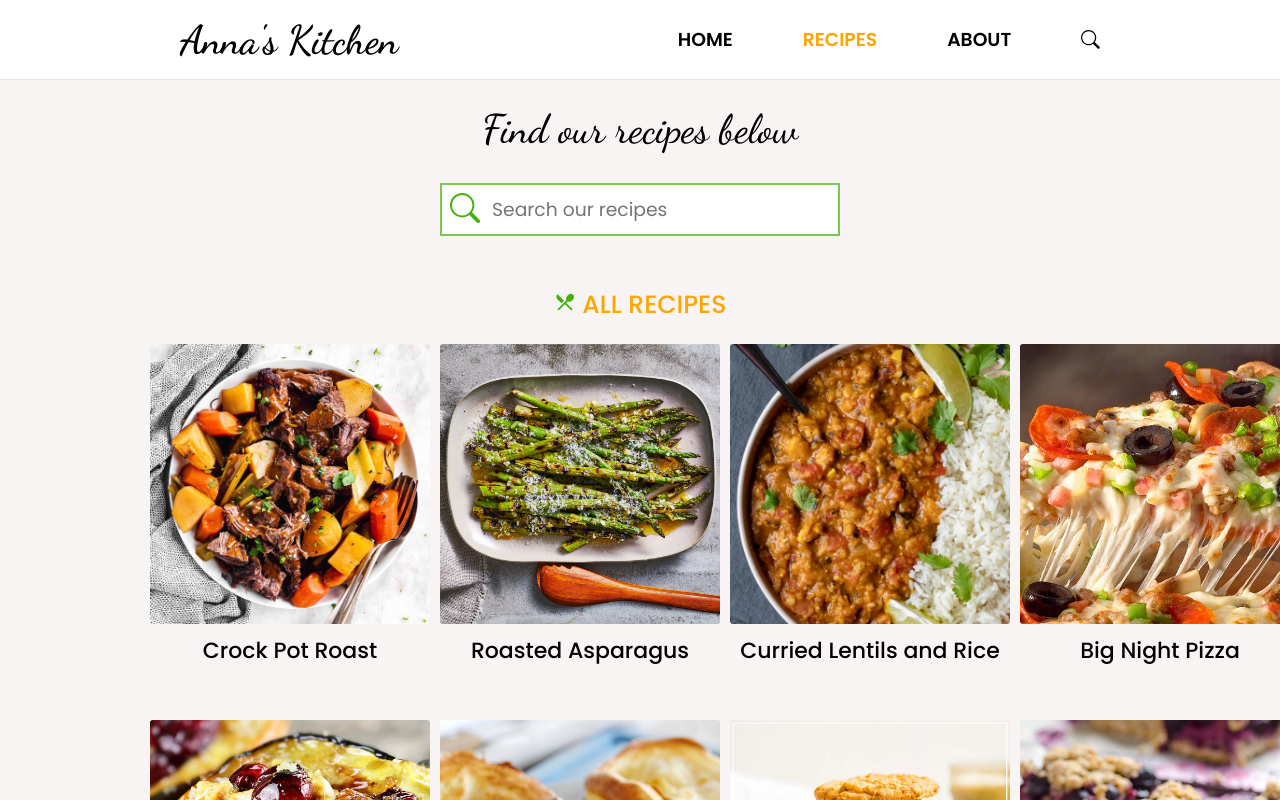
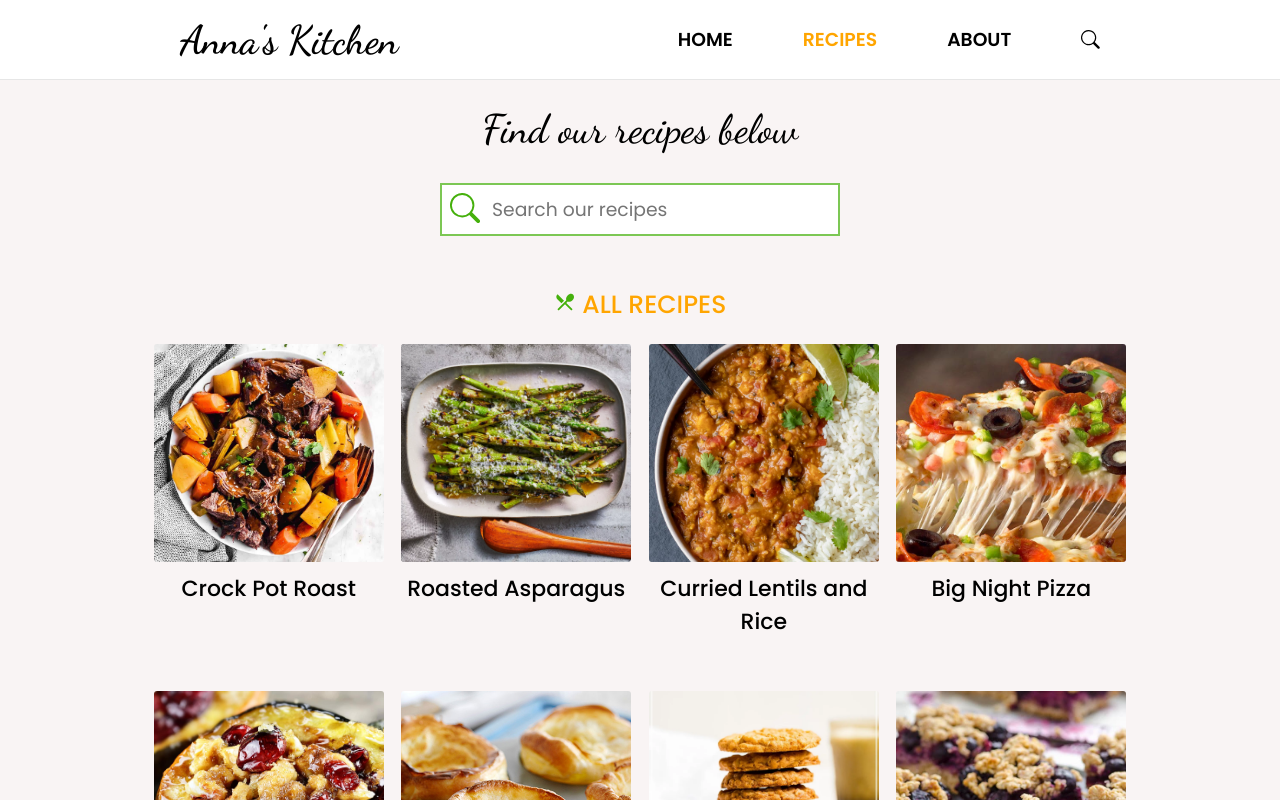
Before and after one commit to AnnaAn01/recipe-website, a React (Create React App) app: page /#/recipe in a window 1280 px wide. Shown: the top 800 px of the page. Built offline with nearby package versions, Linux system fonts and the light colour scheme.

Commit message:
Recipes section refactoring

```diff
--- a/src/components/Recipes/Recipes.css
+++ b/src/components/Recipes/Recipes.css
@@ -72,7 +72,7 @@
   /* background-color: blueviolet; */
 }
 
-.recipes__list-parent {
+/* .recipes__list-parent {
   display: grid;
   grid-template-columns: repeat(4, 1fr);
   grid-template-rows: repeat(3, 1fr);
@@ -80,6 +80,7 @@
   grid-row-gap: 10px;
   margin-top: 2rem;
   height: auto;
+  width: auto;
 }
 
 .recipes__list {
@@ -91,13 +92,71 @@
   flex-direction: column;
   justify-content: flex-start;
   align-items: center;
+}
+
+.recipes__img {
+  width: 100%;
+  height: 28rem;
+  object-fit: cover;
+  justify-content: center;
+  align-items: center;
+  border-radius: 3px;
+} */
+
+.recipes__list-parent {
+  /* c
+  grid-template-columns: repeat(4, 1fr);
+  grid-template-rows: repeat(3, 1fr);
+  grid-column-gap: 10px;
+  grid-row-gap: 10px;
+  margin-top: 2rem;
+  height: auto;
+  width: auto; */
+  display: grid;
+  grid-template-columns: repeat(4, 1fr);
+  grid-template-rows: repeat(3, 1fr);
+  grid-column-gap: 10px;
+  grid-row-gap: 10px;
+  /* background-color: yellow; */
+  width: 100%;
+  height: 100%;
+  margin-top: 2rem;
+}
+
+.recipes__list {
+  /* height: auto;
+  font-size: 2rem;
+  z-index: 1000;
+  width: auto;
+  display: flex;
+  flex-direction: column;
+  justify-content: flex-start;
+  align-items: center; */
+
+  position: relative;
+  /* height: 100%; */
+  font-size: 2rem;
+  z-index: 1000;
+  width: auto;
+  display: flex;
+  flex-direction: column;
+  justify-content: flex-start;
+  align-items: center;
   /* background-color: green; */
 }
 
 .recipes__img {
-  width: 28rem;
+  /* width: 100%;
+  height: 28rem;
   object-fit: cover;
-  height: 28rem;
+  justify-content: center;
+  align-items: center;
+  border-radius: 3px; */
+
+  object-fit: cover;
+  width: 18vw;
+  height: 17vw;
+  padding: 0rem 0;
   justify-content: center;
   align-items: center;
   border-radius: 3px;
@@ -209,7 +268,7 @@
 
 @media screen and (max-width: 1001px) {
   .recipes__container {
-    padding: 0rem 1rem 0rem 1rem;
+    padding: 0rem 5rem 0rem 5rem;
   }
 
   .recipes__wrapper {
@@ -228,6 +287,10 @@
 }
 
 @media screen and (max-width: 768px) {
+  .recipes__container {
+    padding: 0rem 1rem 0rem 1rem;
+  }
+
   .recipes__list-parent {
     grid-template-columns: repeat(2, 1fr);
     grid-column-gap: 0px;
--- a/src/components/Recipes/Recipes.js
+++ b/src/components/Recipes/Recipes.js
@@ -56,7 +56,7 @@ const Recipes = () => {
             </div>
           </div>
         </div>
-        <ScrollUpBtn />
+        <ScrollUpBtn className="recipes__scroll-up-btn" />
       </div>
     </>
   );
```
